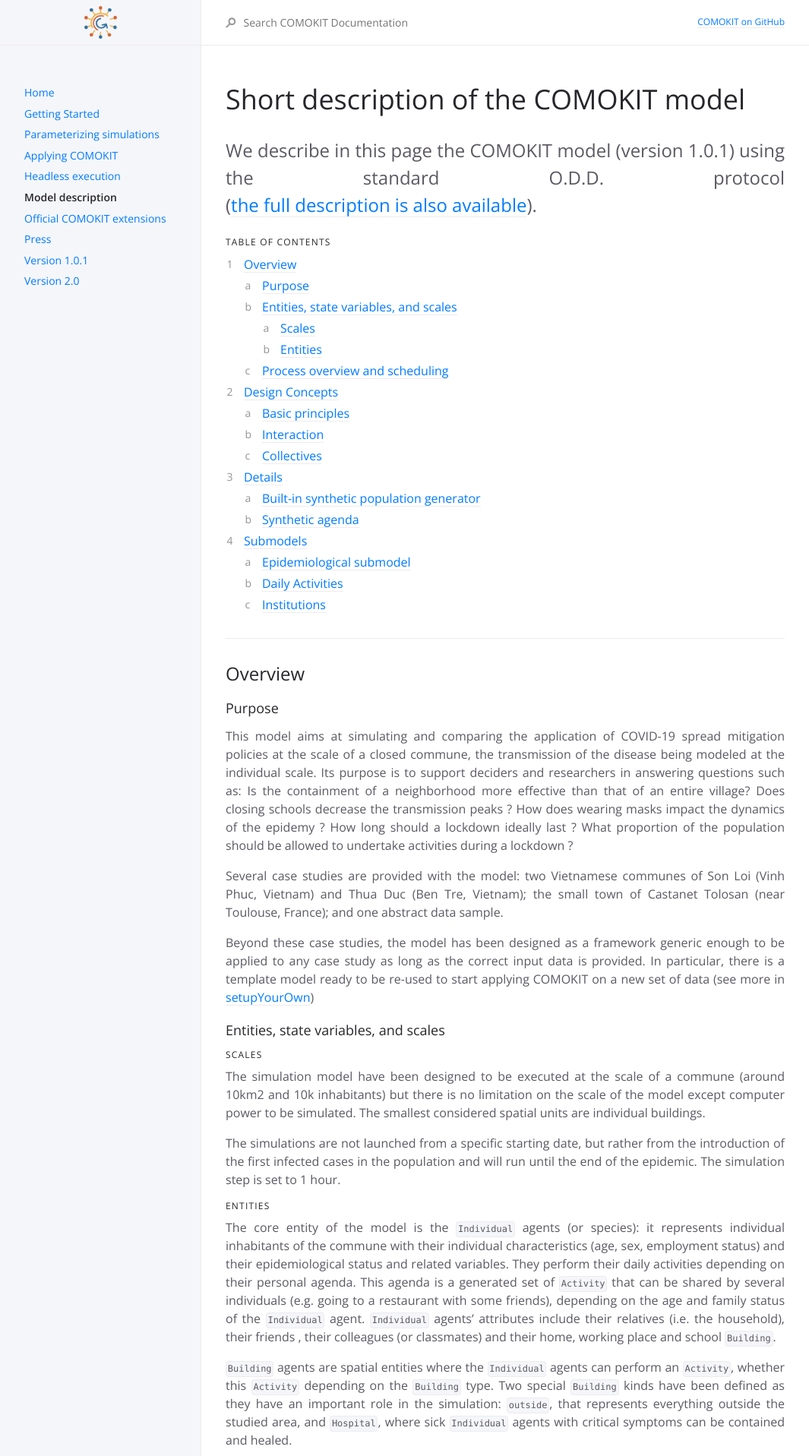
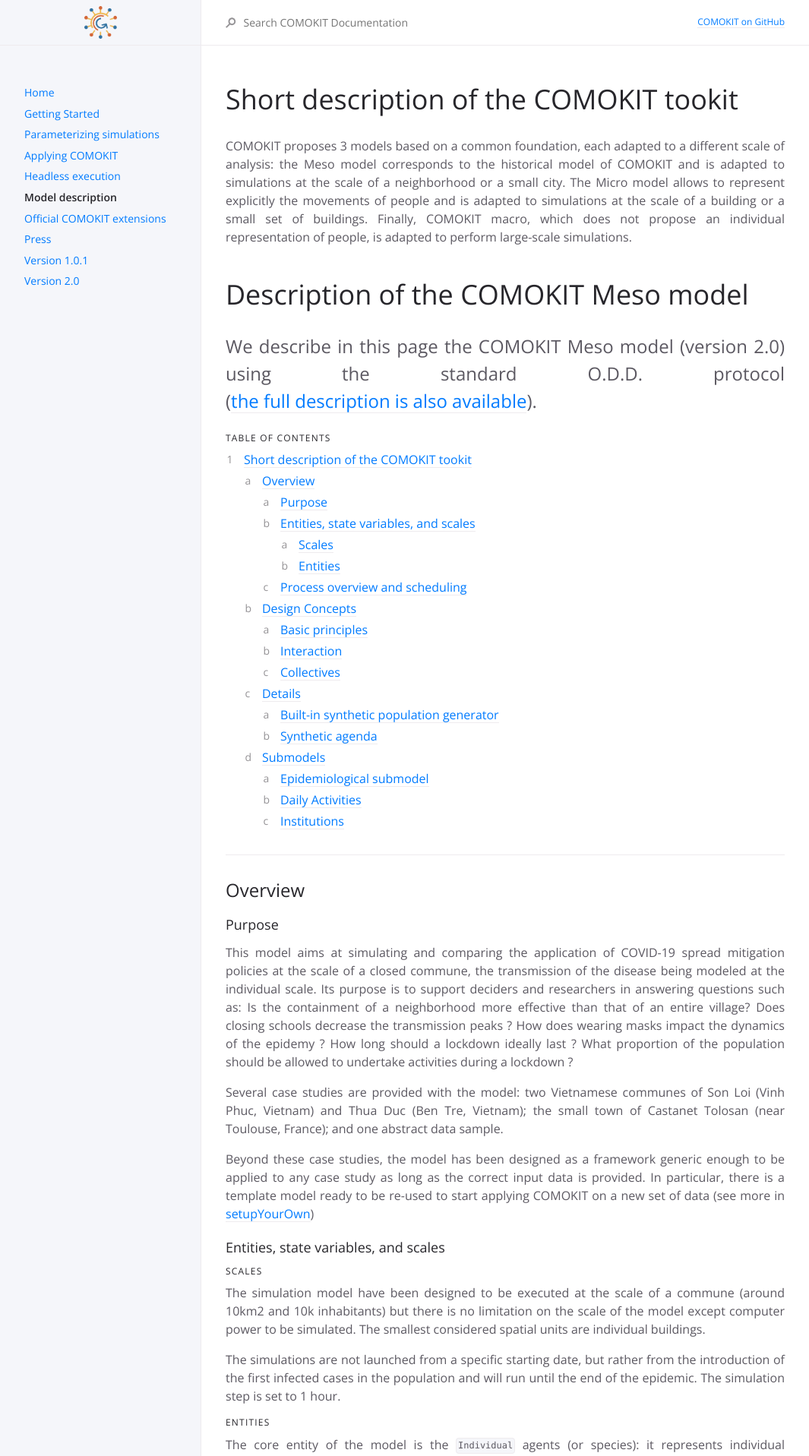
Before and after one commit to COMOKIT/COMOKIT-Website, a Jekyll site: the page built from docs/docs/ODD.md, in a window 1280 px wide. Shown: the top 1917 px of the page at 76% size, without its empty margins (107-1172 px from the left). Built offline with Jekyll 4.4.1, drawn with Linux system fonts in a browser that asks for light colours.

Commit message:
Update ODD.md

```diff
--- a/docs/docs/ODD.md
+++ b/docs/docs/ODD.md
@@ -4,11 +4,13 @@
 nav_order: 10
 permalink: /odd
 ---
+# Short description of the COMOKIT tookit
+COMOKIT proposes 3 models based on a common foundation, each adapted to a different scale of analysis: the Meso model corresponds to the historical model of COMOKIT and is adapted to simulations at the scale of a neighborhood or a small city. The Micro model allows to represent explicitly the movements of people and is adapted to simulations at the scale of a building or a small set of buildings. Finally, COMOKIT macro, which does not propose an individual representation of people, is adapted to perform large-scale simulations.
 
-# Short description of the COMOKIT model
+# Description of the COMOKIT Meso model
 {: .no_toc }
 
-We describe in this page the COMOKIT model (version 1.0.1) using the standard O.D.D. protocol ([the full description is also available](https://comokit.org/ressources/ODD-COMOKIT_v1.0.1.pdf)).
+We describe in this page the COMOKIT Meso model (version 2.0) using the standard O.D.D. protocol ([the full description is also available](https://comokit.org/ressources/ODD-COMOKIT_Meso_v2.pdf)).
 {: .fs-6 .fw-300 }
 
 ## Table of contents
```
